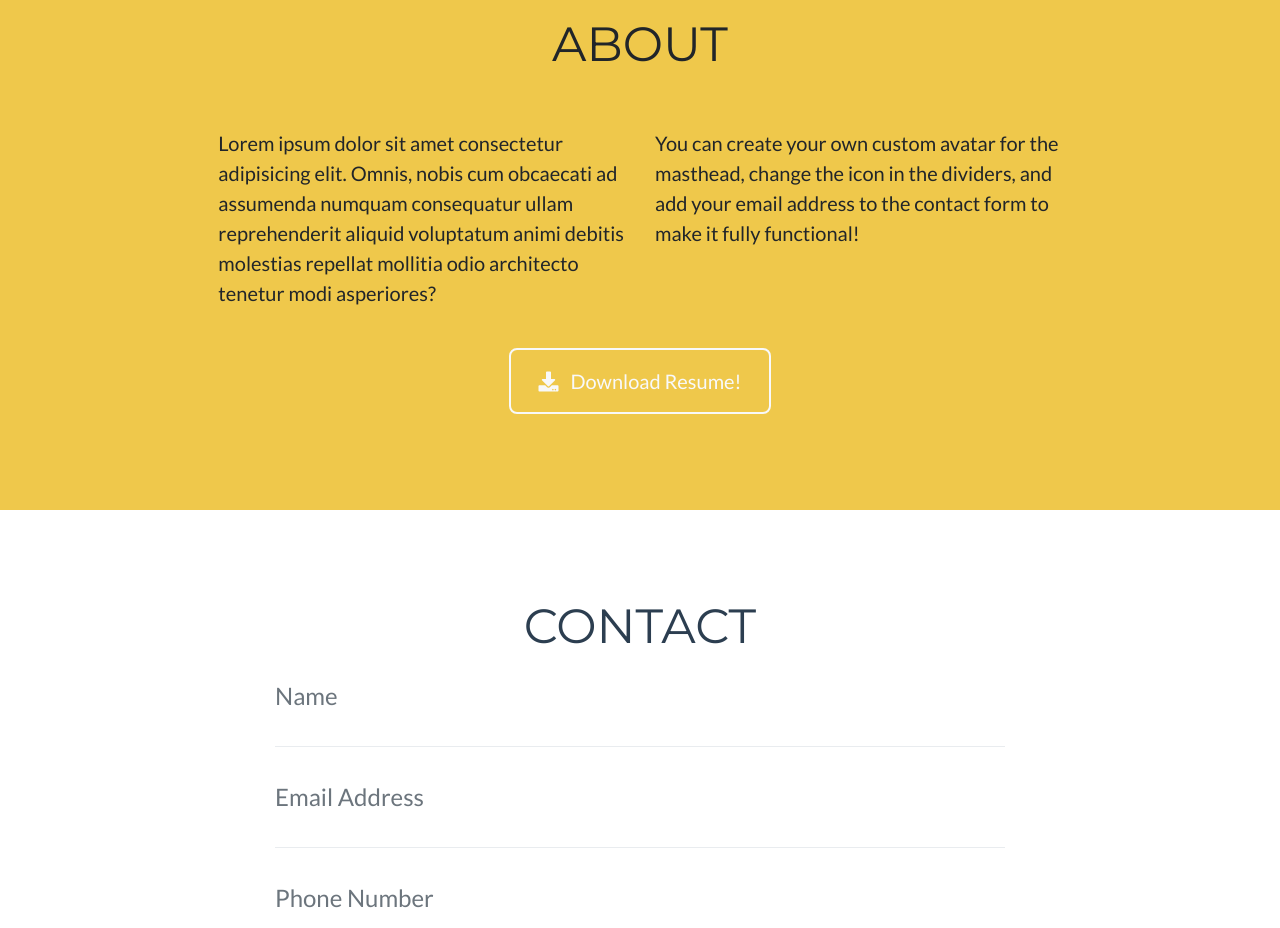
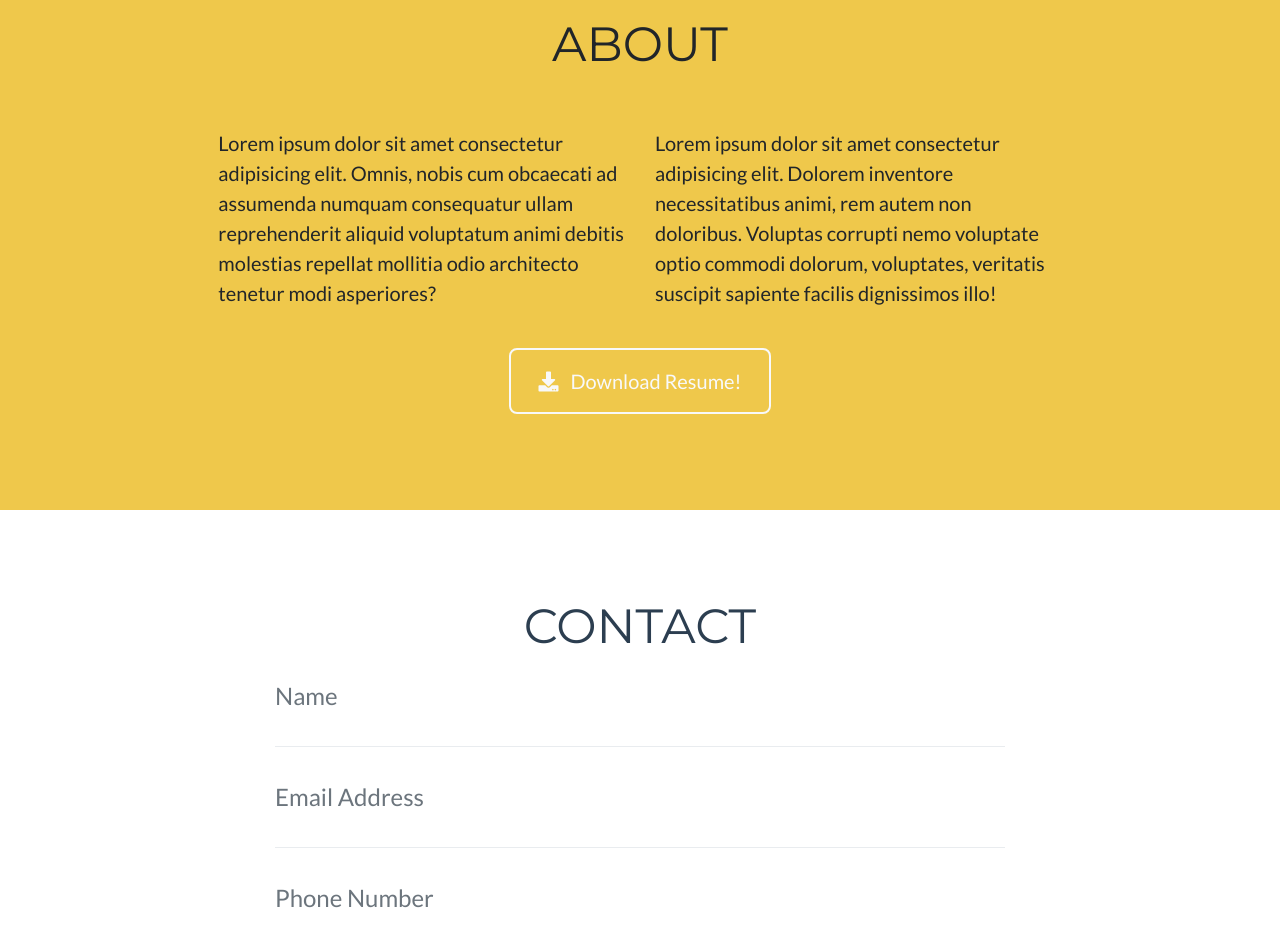
Before and after one commit to keegan-he/e-site, a website with bundled scripts: page index.html in a window 1280 px wide. Shown: the part 1520-2448 px from the top of the page. Built offline with nearby package versions, Linux system fonts and the light colour scheme.

Commit message:
lorem added in

```diff
--- a/index.html
+++ b/index.html
@@ -192,8 +192,9 @@
           mollitia odio architecto tenetur modi asperiores?</p>
       </div>
       <div class="col-lg-4 mr-auto">
-        <p class="lead">You can create your own custom avatar for the masthead, change the icon in the dividers, and
-          add your email address to the contact form to make it fully functional!</p>
+        <p class="lead">Lorem ipsum dolor sit amet consectetur adipisicing elit. Dolorem inventore necessitatibus animi,
+          rem autem non doloribus. Voluptas corrupti nemo voluptate optio commodi dolorum, voluptates, veritatis
+          suscipit sapiente facilis dignissimos illo!</p>
       </div>
     </div>
 
```
